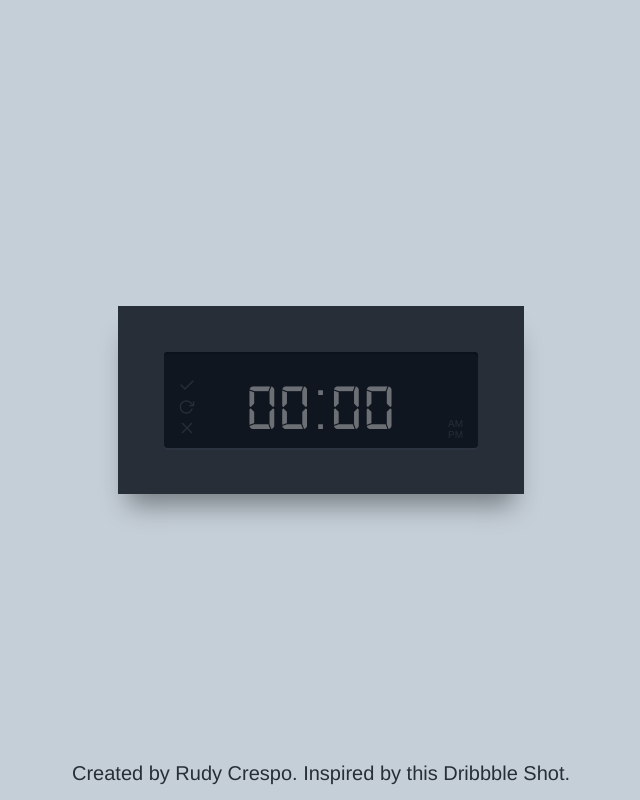
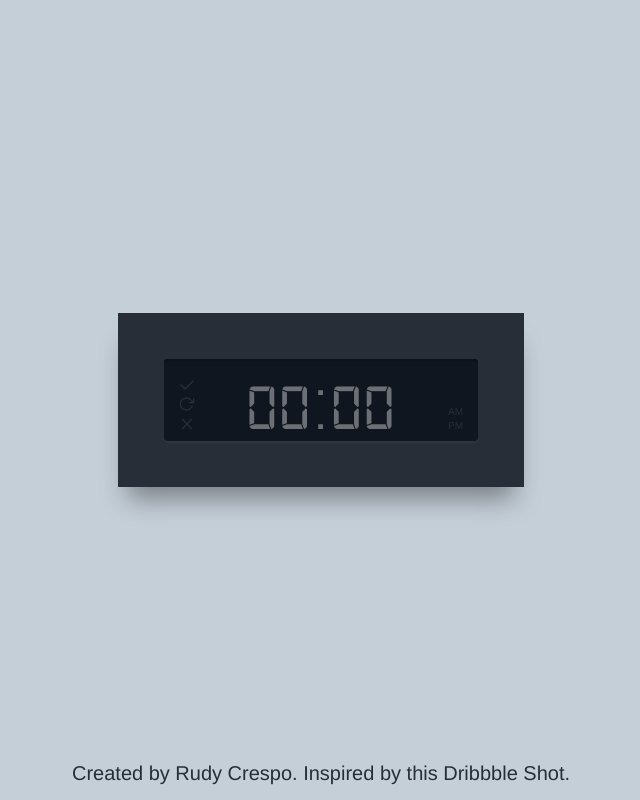
Before and after one commit to rcrespo9/digital-clock, a website: page app/index.html in a window 1280 px wide. Both pictures are taken after a click on the button 506 px from the left and 429 px from the top of the page. Shown: the whole page, without its empty margins (319-959 px from the left). Drawn offline with nearby package versions, Linux system fonts and the light colour scheme; files that its build step writes are made by us from their sources.

Commit message:
cross browser styles

```diff
--- a/app/index.html
+++ b/app/index.html
@@ -98,7 +98,7 @@
 						</div>
 
 						<div class="alarm__inputs time__digits time__el">
-							<input class="alarm__input" type="text" name="alarm-hours" id="alarm-hours" placeholder="00" min="1" max="12" maxlength="2" pattern="\d*" required><span class="alarm__col alarm__col--inactive digits__col" id="alarm-colon"></span><input class="alarm__input" type="text" name="alarm-minutes" id="alarm-minutes" placeholder="00" min="0" max="59" maxlength="2" pattern="\d*" required>
+							<input class="alarm__input digits__num" type="text" name="alarm-hours" id="alarm-hours" placeholder="00" min="1" max="12" maxlength="2" pattern="\d*" required><span class="alarm__col alarm__col--inactive digits__col" id="alarm-colon"></span><input class="alarm__input digits__num" type="text" name="alarm-minutes" id="alarm-minutes" placeholder="00" min="0" max="59" maxlength="2" pattern="\d*" required>
 						</div>
 
 						<div class="alarm__periods time__periods time__el">
--- a/app/styles/main.scss
+++ b/app/styles/main.scss
@@ -52,7 +52,8 @@ $light-gray: #cacaca;
 \*------------------------------------*/
 
 @mixin clock-digits() {
-	margin-bottom: rem(-5px);
+	margin-top: rem(-9px);
+	margin-bottom: rem(-14px);
 	color: $light-gray;
 	font-family: 'digital-7';
 	font-size: rem(65px);
@@ -101,6 +102,7 @@ $light-gray: #cacaca;
 .page-wrapper {
 	display: flex;
 	height: 100vh;
+	padding: 0 rem(20px);
 	justify-content: center;
 	align-items: center;
 }
@@ -123,7 +125,7 @@ $light-gray: #cacaca;
 
 	.clock__display,
 	.clock__alarm {
-		padding: rem(7px) rem(15px) rem(8px);
+		padding: rem(9px) rem(15px) rem(9px);
 		border-radius: 4px;
 		background-color: $dark-gray;;
 		box-shadow: inset 0px 2px 0px 0px rgba(11,17,26,0.7), 0px 2px 0px 0px rgba(45,54,66,0.7);
@@ -176,6 +178,7 @@ $light-gray: #cacaca;
 }
 
 	.alarm-btn__icon {
+		vertical-align: bottom;
 		@include svg-icon(rem(16px), rem(16px));
 	}
 
@@ -214,6 +217,10 @@ $light-gray: #cacaca;
 .time__period {
 	display: block;
 	@include clock-text;
+
+	&:first-of-type {
+		margin-bottom: rem(3px);
+	}
 }
 
 /*------------------------------------*\
@@ -227,11 +234,15 @@ $light-gray: #cacaca;
 	display: none;
 	width: 100%;
 	height: 100%;
-	padding-top: 19px;
 }
 
 .clock__alarm--active {
 	display: block;
+}
+
+	.alarm__row {
+		position: relative;
+		top: 6px;
 	}
 
 		.alarm__action {
@@ -245,6 +256,7 @@ $light-gray: #cacaca;
 		}
 
 			.action__icon {
+				vertical-align: bottom;
 				@include svg-icon(rem(16px), rem(16px));
 			}
 
```
Lines whose indentation alone changed are shown as unchanged.
